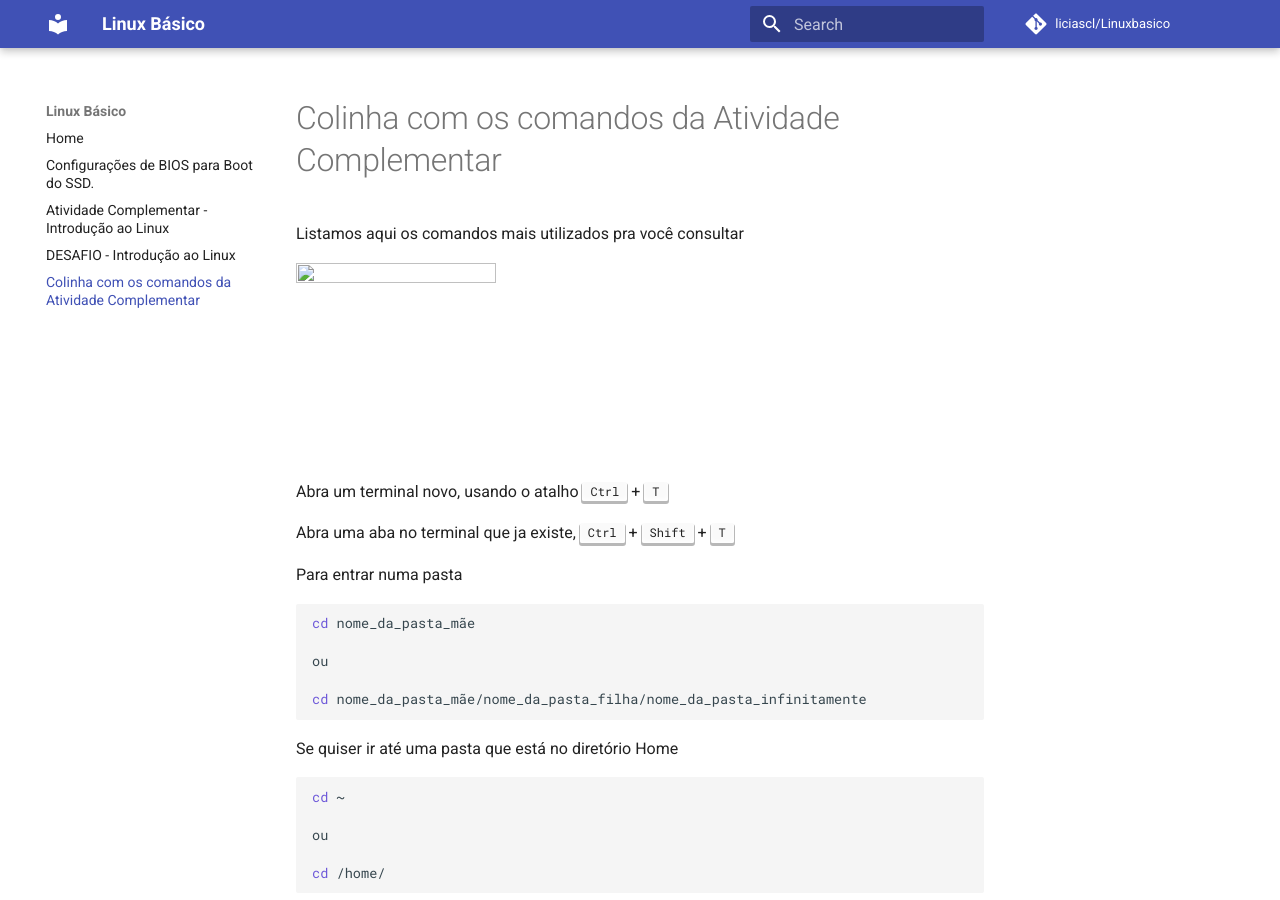
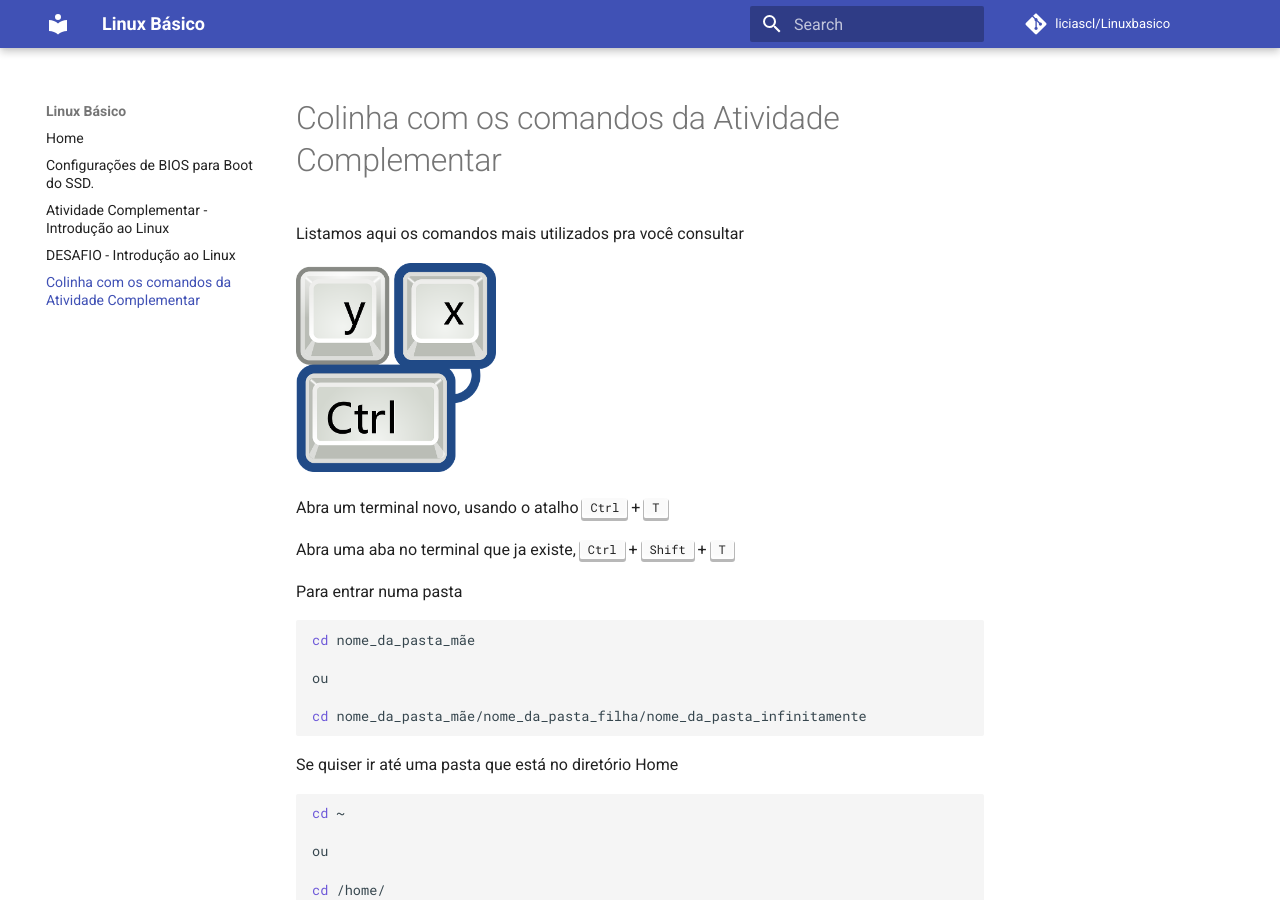
Before and after one commit to liciascl/Linuxbasico, an MkDocs documentation site: the page built from docs-src/colinha.md, in a window 1280 px wide and 900 px high. Built offline with MkDocs 1.6.1 and Material for MkDocs 9.7.7, drawn with Linux system fonts in a browser that asks for light colours; comment, search, counter and statistics services are not loaded.

Commit message:
Update colinha.md

```diff
--- a/docs-src/colinha.md
+++ b/docs-src/colinha.md
@@ -6,7 +6,7 @@
 
 
 
-<img src="img/atalhos.png" width="200" height="200">
+<img src="https://github.com/liciascl/Linuxbasico/blob/master/docs-src/img/atalhos.png" width="200" height="200">
 
 
 Abra um terminal novo, usando o atalho <kbd>Ctrl</kbd> + <kbd>T</kbd>
```
